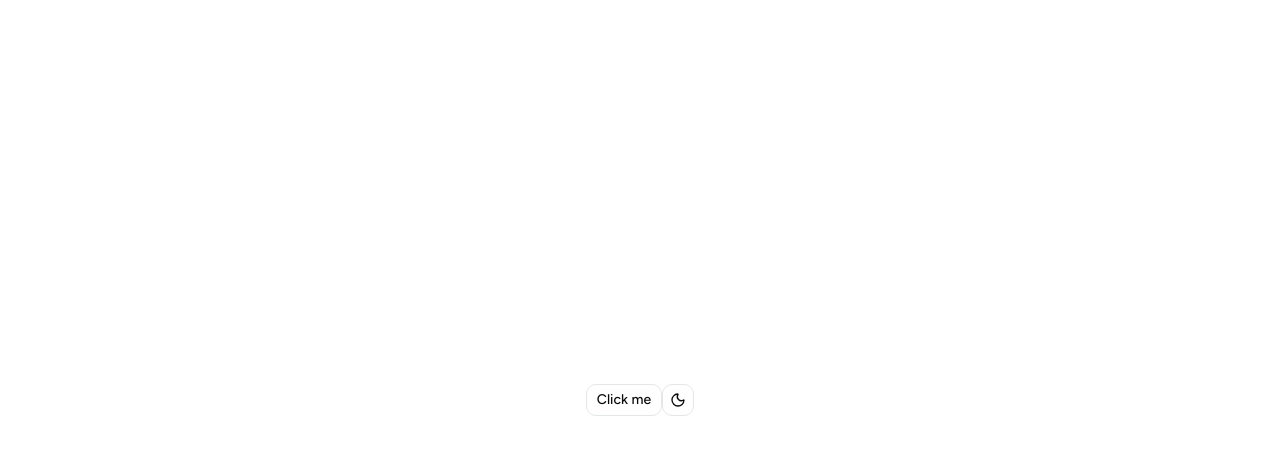
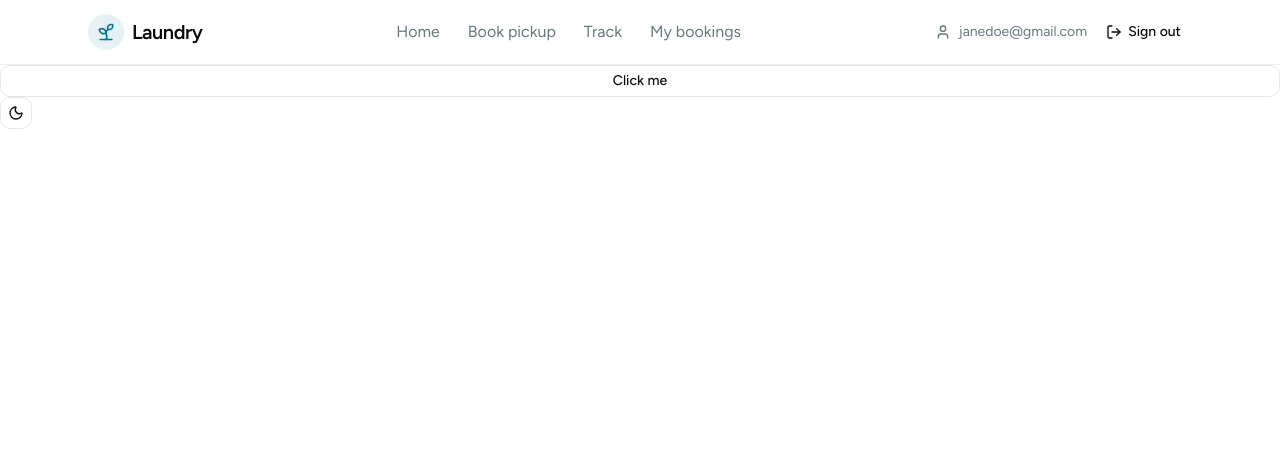
Before and after one commit to klaus-gudy/laundry-web, a Next.js app: page / in a window 1280 px wide. Shown: the top 454 px of the page. Built offline with nearby package versions, Linux system fonts and the light colour scheme.

Commit message:
Added header component with navigation menu

```diff
--- a/app/page.tsx
+++ b/app/page.tsx
@@ -1,9 +1,11 @@
+import { Header } from "@/components/shared/header";
 import { ThemeToggle } from "@/components/theme/theme-toggle";
 import { Button } from "@/components/ui/button"
 
 export default function Home() {
   return (
-    <div className="flex min-h-svh items-center justify-center">
+    <div className="flex min-h-screen flex-col">
+      <Header />
       <>
       <Button variant={"outline"}>Click me</Button>
       <ThemeToggle />
--- /dev/null
+++ b/components/shared/header.tsx
@@ -0,0 +1,71 @@
+import { LogOut, Sprout, UserIcon } from "lucide-react";
+import Link from "next/link";
+import { Button } from "../ui/button";
+
+export function Header() {
+  return (
+    <header className="sticky top-0 z-40 border-b border-border/60 bg-background/80 backdrop-blur-md">
+      <div className="mx-auto flex h-16 max-w-6xl items-center justify-between px-4 sm:px-6">
+        <Link href="/" className="flex items-center gap-2">
+          <span className="grid h-9 w-9 place-items-center rounded-full bg-primary/10 text-primary">
+            <Sprout className="h-5 w-5" />
+          </span>
+          <span className="font-display text-xl font-semibold tracking-tight">
+            Laundry
+          </span>
+        </Link>
+
+        <nav className="hidden items-center gap-7 md:flex">
+          <Link
+            href="/"
+            className="transition-colors hover:text-foreground text-muted-foreground"
+          >
+            Home
+          </Link>
+          <Link
+            href="/book"
+            className="transition-colors hover:text-foreground text-muted-foreground"
+          >
+            Book pickup
+          </Link>
+          <Link
+            href="/track"
+            className="transition-colors hover:text-foreground text-muted-foreground"
+          >
+            Track
+          </Link>
+          <Link
+            href="/bookings"
+            className="transition-colors hover:text-foreground text-muted-foreground"
+          >
+            My bookings
+          </Link>
+        </nav>
+
+        <div className="flex items-center gap-2">
+          <>
+            <span className="hidden items-center gap-2 text-sm text-muted-foreground sm:flex">
+              <UserIcon className="h-4 w-4" />
+              janedoe@gmail.com
+            </span>
+            <Button variant="ghost" size="default">
+              <LogOut className="h-4 w-4" />
+              <span className="hidden sm:inline">Sign out</span>
+            </Button>
+          </>
+
+          {/* <>
+            <Link href="/login">
+              <Button variant="ghost" size="sm">
+                Sign in
+              </Button>
+            </Link>
+            <Link href="/signup">
+              <Button size="sm">Get started</Button>
+            </Link>
+          </> */}
+        </div>
+      </div>
+    </header>
+  );
+}
```
